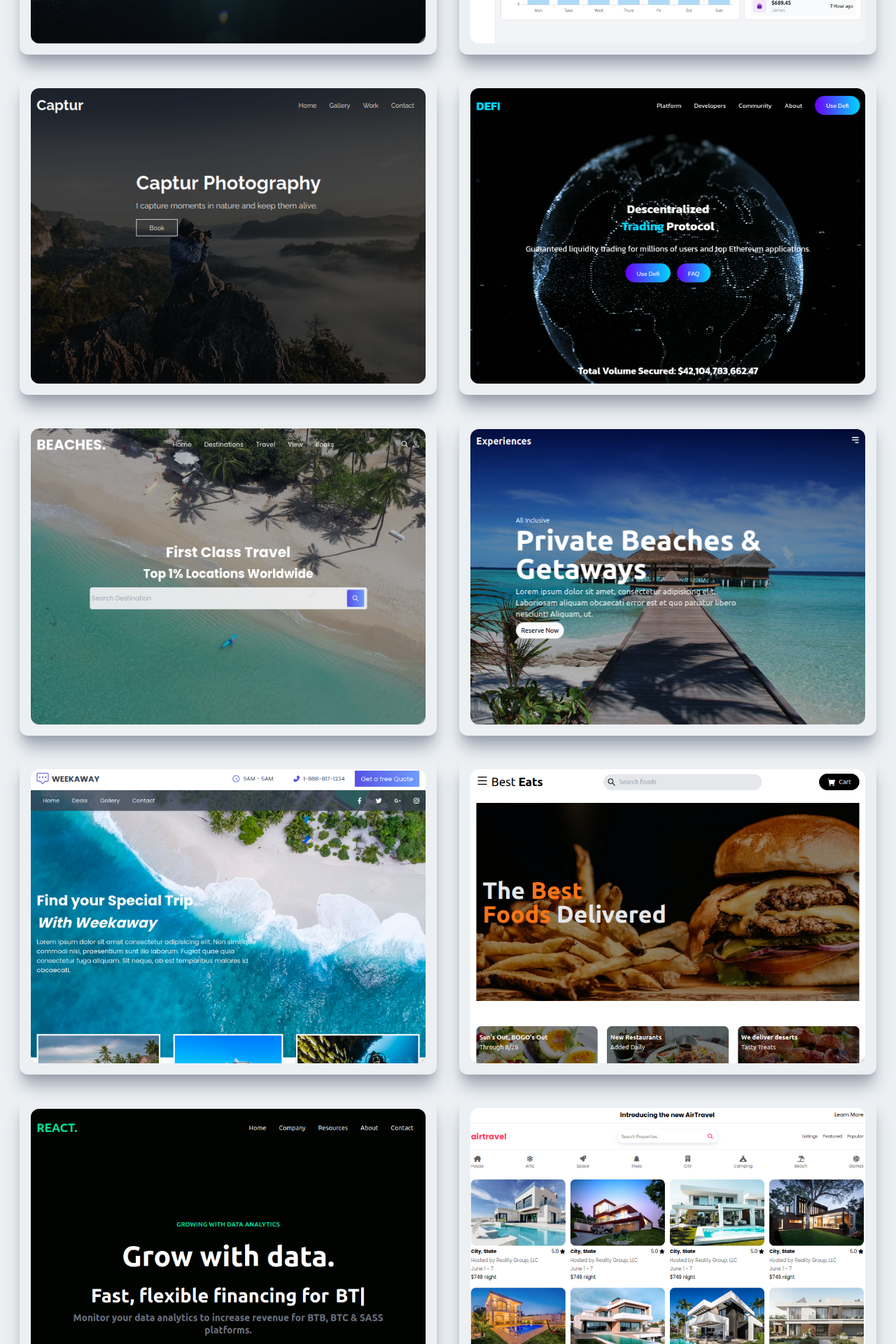
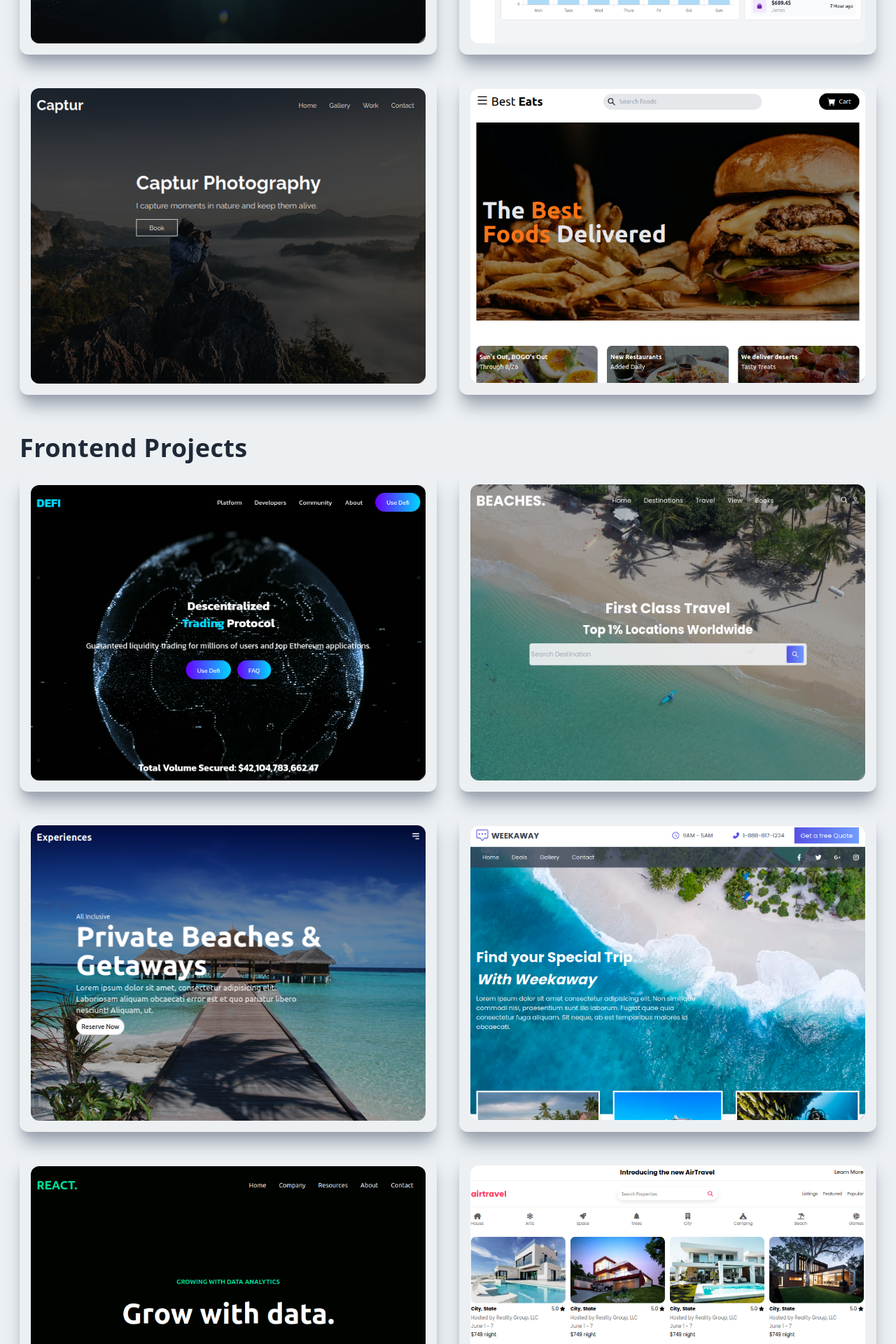
Before and after one commit to SALVADORPOETA/Salvadormartinez, a Next.js app: page / in a window 1280 px wide. Shown: the part 3820-5740 px from the top of the page at 70% size. Built offline with nearby package versions, Linux system fonts and the light colour scheme.

Commit message:
projects-edit-names

```diff
--- a/components/Projects.jsx
+++ b/components/Projects.jsx
@@ -73,7 +73,7 @@ const Projects = () => {
                 projectUrl='/coin'
               />
               <ProjectItem
-                title='Data Secured Multi-Page'
+                title='Data Secured Multi-Page App'
                 backgroundImg={datasecuredImg}
                 technology='ReactJS / React Router DOM'
                 projectUrl='/datasecured'
@@ -91,7 +91,7 @@ const Projects = () => {
                 projectUrl='/glxy'
               />
               <ProjectItem
-                title='Dashboard'
+                title='Dashboard Multi-Page App'
                 backgroundImg={dashboardImg}
                 technology='ReactJS / NextJS / TailwindCSS'
                 projectUrl='/dashboard'
@@ -102,6 +102,15 @@ const Projects = () => {
                 technology='ReactJS / NextJS / TailwindCSS '
                 projectUrl='/captur'
               />
+              <ProjectItem
+                title='Best Eats Landing Page'
+                backgroundImg={besteatsImg}
+                technology='ReactJS / TailwindCSS'
+                projectUrl='/besteats'
+              />
+            </div>
+            <h2 className='py-4 mt-10' >Frontend Projects</h2>
+            <div className='grid md:grid-cols-2 gap-8' >
               <ProjectItem
                 title='Defi Tailwind Landing Page'
                 backgroundImg={defitwImg}
@@ -127,12 +136,6 @@ const Projects = () => {
                 projectUrl='/weekaway'
               />
               <ProjectItem
-                title='Best Eats Landing Page'
-                backgroundImg={besteatsImg}
-                technology='ReactJS / TailwindCSS'
-                projectUrl='/besteats'
-              />
-              <ProjectItem
                 title='Data Finance Landing Page'
                 backgroundImg={datafinanceImg}
                 technology='ReactJS / TailwindCSS'
@@ -144,9 +147,6 @@ const Projects = () => {
                 technology='HTML / CSS / JavaScript'
                 projectUrl='/airtravel'
               />
-            </div>
-            <h2 className='py-4 mt-10' >Frontend Projects</h2>
-            <div className='grid md:grid-cols-2 gap-8' >
               <ProjectItem
                 title='Real Estate Landing Page'
                 backgroundImg={realestateImg}
```
